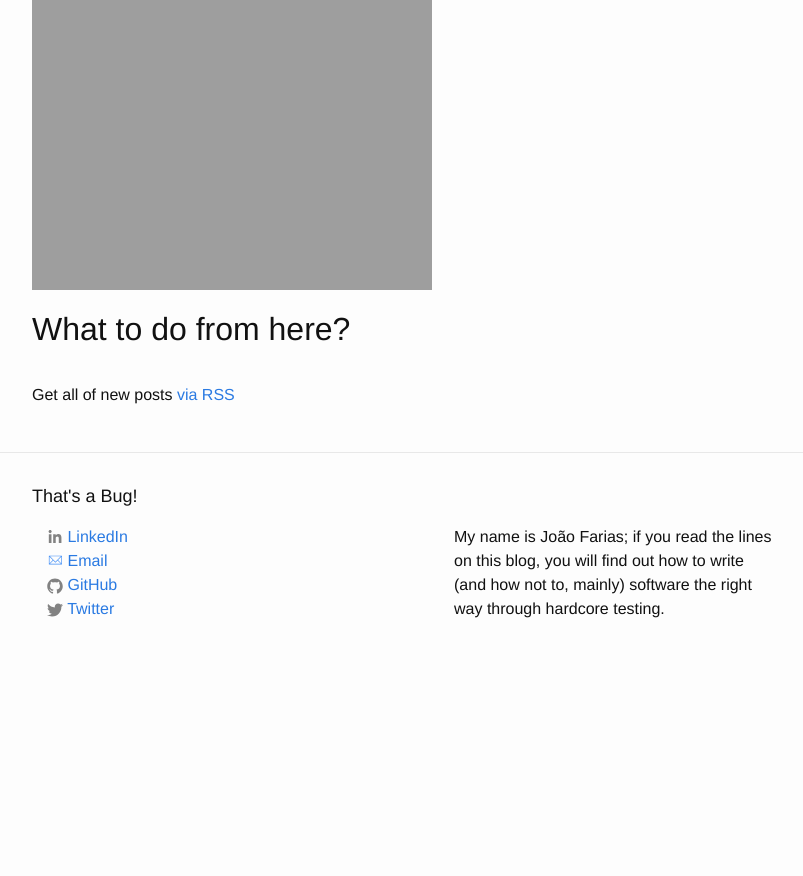
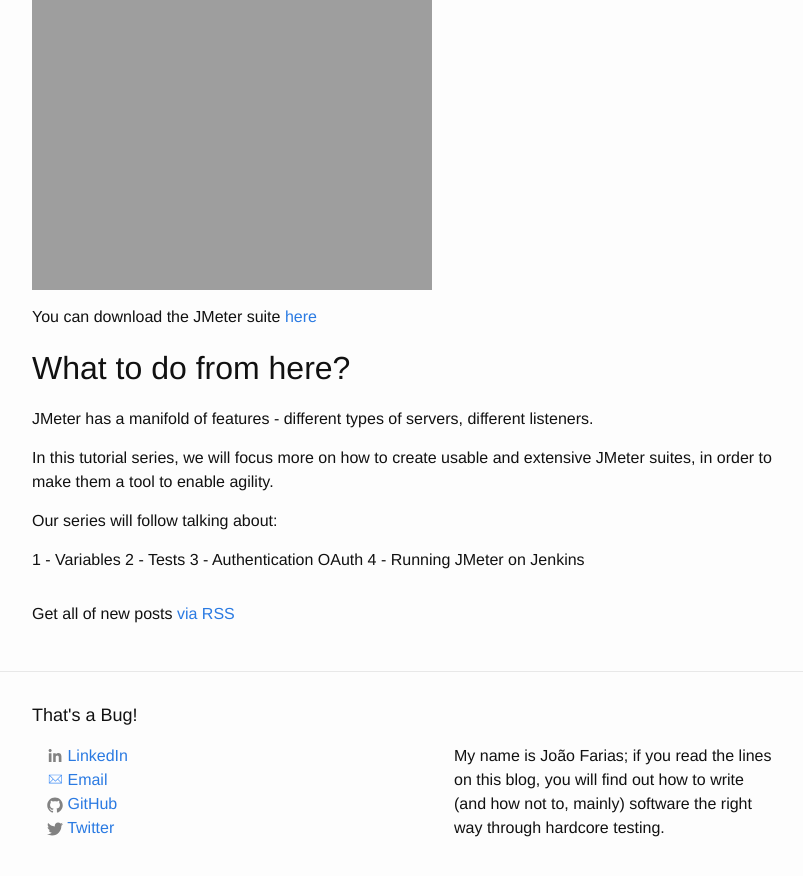
Before and after one commit to JoaoGFarias/JoaoGFarias.github.io, a Jekyll site: the page built from _posts/2019-06-06-jmeter_1-jmeter_basics.markdown, in a window 1280 px wide and 900 px high, scrolled down 4989 px. Shown: the top 876 px of the window, without its empty margins (238-1041 px from the left). Built offline with Jekyll 4.4.1, drawn with Linux system fonts in a browser that asks for light colours; before the commit the page ends 5670 px from its top, so only the background shows below that; some of the changed text lies outside the part shown.

Commit message:
JMeter Post 1

```diff
--- a/_posts/2019-03-07-postman_async.markdown
+++ b/_posts/2019-03-07-postman_async.markdown
@@ -10,8 +10,7 @@
 
 ## In the last episode...
 
-... we've [learned](http://thatsabug.com/2019/02/01/postman_runner.html) how to investigate the Trello
-API using Postman Runner to [run a series of requests in sequence](http://thatsabug.com/2019/02/01/postman_runner.html#execution) and the [setNextRequest function to repeat the same request multiple times](http://thatsabug.com/2019/02/01/postman_runner.html#postman-flows-with-setnextrequest).
+... we've [learned](http://thatsabug.com/2019/02/01/postman_runner.html) how to investigate the Trello API using Postman Runner to [run a series of requests in sequence](http://thatsabug.com/2019/02/01/postman_runner.html#execution) and the [setNextRequest function to repeat the same request multiple times](http://thatsabug.com/2019/02/01/postman_runner.html#postman-flows-with-setnextrequest).
 
 You can get the suite here and run it by yourself:
 
--- a/_posts/2019-06-02-jmeter_1-jmeter_basics.markdown
+++ b/_posts/2019-06-06-jmeter_1-jmeter_basics.markdown
@@ -1,7 +1,7 @@
 ---
 layout: post
-title: "JMeter Basics Part 1 of 5 - Fetching Bitcoin orders data"
-date: 2019-06-02 07:00:00 +0100
+title: "JMeter Basics Part 0 of 4 - Fetching Bitcoin orders data"
+date: 2019-06-06 07:00:00 +0100
 author: João Farias
 version: 1.0.0
 tags: jmeter jmeter-series
@@ -54,7 +54,6 @@
    - ...
    - Thread 50 - time 250
 
-
 - Loop Count: The number of times the Thread Group will be executed as a whole - it is basically a... loop. In the example above, if you setup a Loop Count of 3, JMeter will take 250 seconds to start the first 60 requests; then, when all of them finish, JMeter will take more 250 seconds to start 60 more requests; and then it again. The total number of requests will be 180 - however, the total time will not be 250*3=750 seconds; it will be 750 + total time that take for the last request finish (if you application has bad performance...).
 
 ![Thread Group Details]({{ "assets/jmeter/post1/thread_group_details.png" | absolute_url }})
@@ -97,4 +96,17 @@
 
 ![Listener Details]({{ "assets/jmeter/post1/listener_summary.png" | absolute_url }})
 
+You can download the JMeter suite [here](https://github.com/JoaoGFarias/JoaoGFarias.github.io/blob/jmeter_1/assets/jmeter/post1/jmeter_basics.jmx)
+
 ## What to do from here?
+
+JMeter has a manifold of features - different types of servers, different listeners.
+
+In this tutorial series, we will focus more on how to create usable and extensive JMeter suites, in order to make them a tool to enable agility.
+
+Our series will follow talking about:
+
+1 - Variables
+2 - Tests
+3 - Authentication OAuth
+4 - Running JMeter on Jenkins
```
Also changed, not shown: tag/jmeter-series.md (added, +7 -0 lines), tag/jmeter.md (added, +7 -0 lines).
